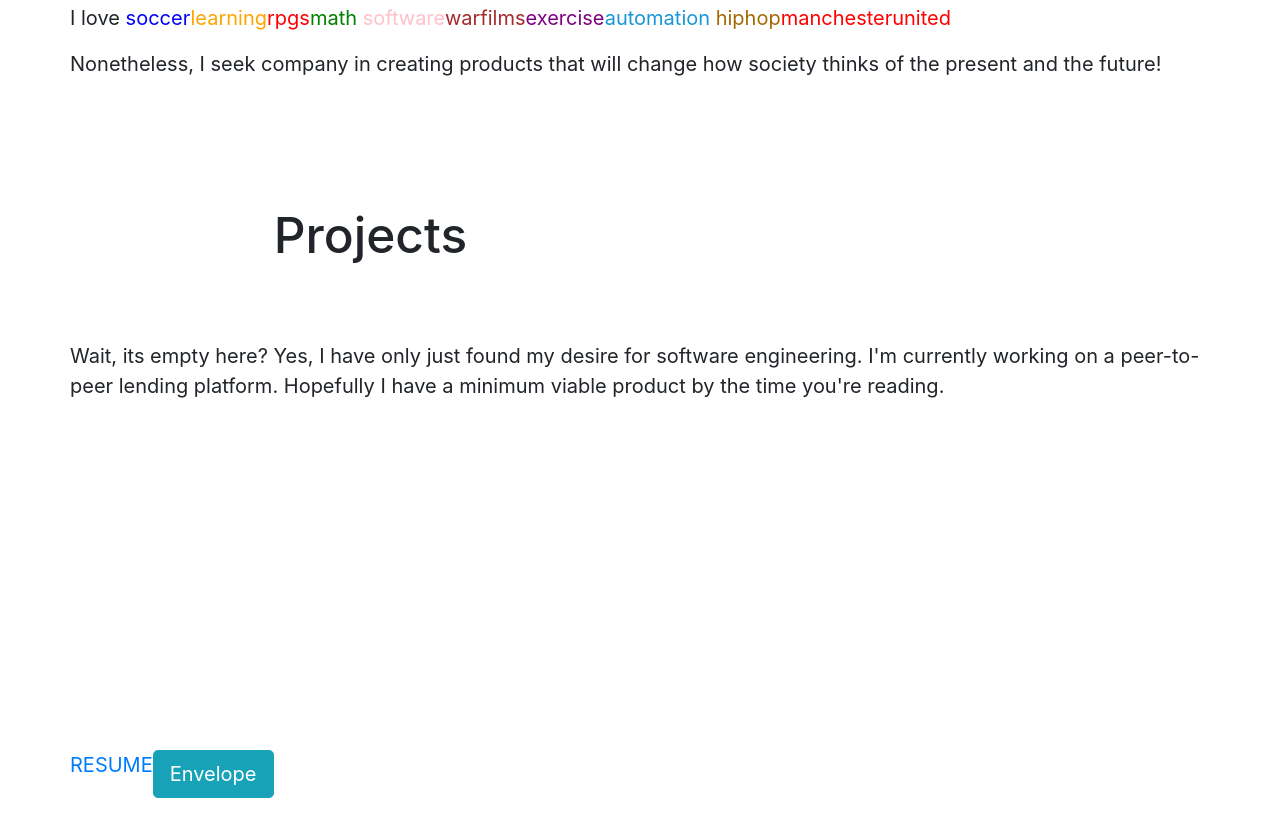
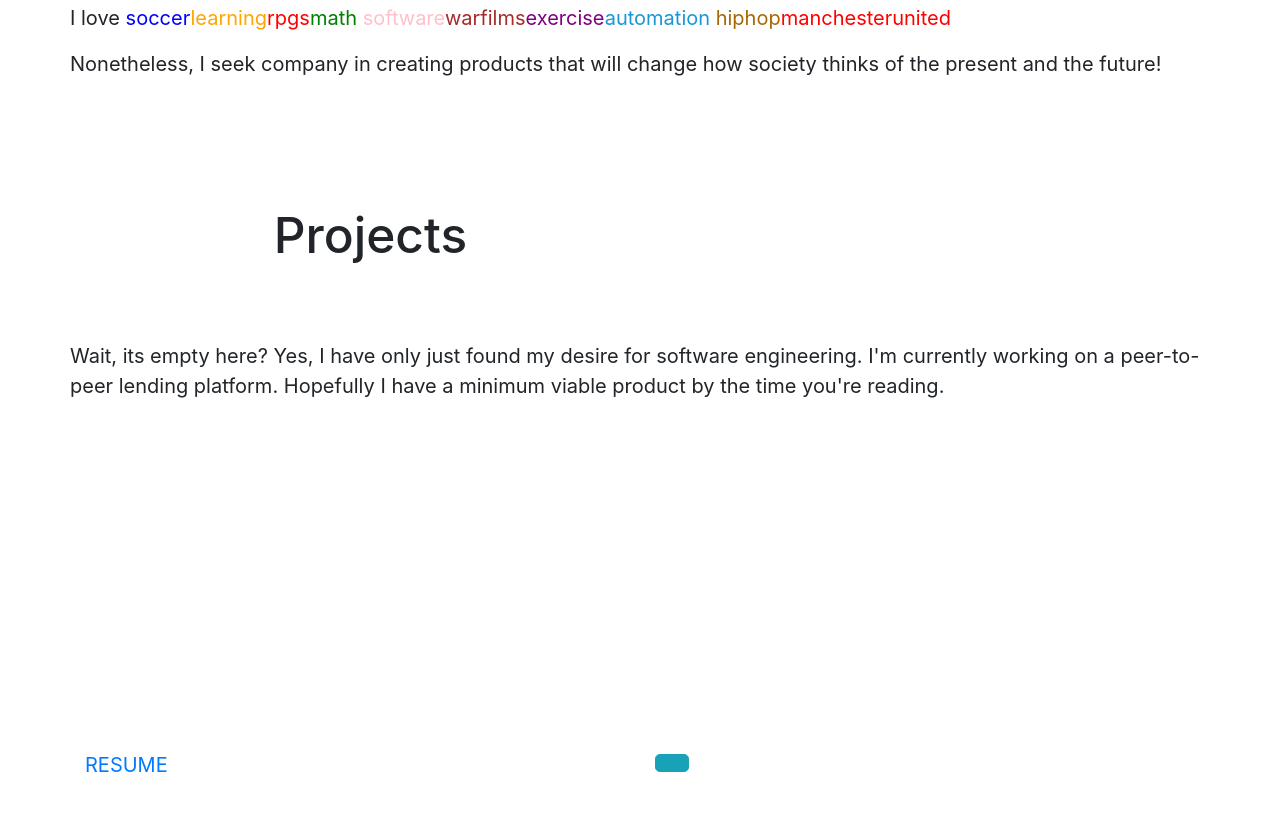
Before and after one commit to ArakelyanEdgar/Edgar-Arakelyan---Personal-Website, a website: page views/main.html in a window 1280 px wide. Shown: the part 706-1520 px from the top of the page. Drawn offline with nearby package versions, Linux system fonts and the light colour scheme; files that its build step writes are made by us from their sources; files whose address does not match are found by name.

Commit message:
css changes

```diff
--- a/views/main.html
+++ b/views/main.html
@@ -64,12 +64,14 @@
             </div>
 
             <div class = "row" id = "resume">
-                <p col-6><a href="">RESUME</a></p>
-                <p col-6>
-                        <a href="#" class="btn btn-info btn-lg">
-                            <span class="glyphicon glyphicon-envelope"></span> Envelope
-                        </a>
-                </p>
+                <div class="col-6">
+                    <p col-6><a href="">RESUME</a></p>
+                </div>
+                <div class="col-6">
+                    <a href="#" class="btn btn-info btn-lg">
+                            <span class="glyphicon glyphicon-envelope"></span>
+                    </a>
+                </div>
             </div>
 
 
```
